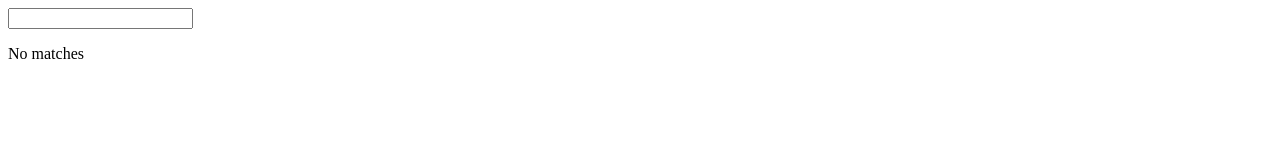
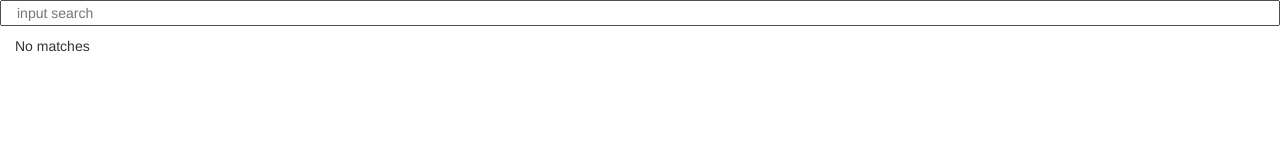
Before and after one commit to 34x/words, a plain HTML site: page index.html in a window 1280 px wide. Drawn offline with nearby package versions, Linux system fonts and the light colour scheme.

Commit message:
Update index.html

```diff
--- a/index.html
+++ b/index.html
@@ -1,18 +1,27 @@
 <!DOCTYPE html>
 <html>
 <head>
+    <meta charset="utf-8">
+    <meta http-equiv="X-UA-Compatible" content="IE=edge">
+    <meta name="viewport" content="width=device-width, initial-scale=1">
     <script src="https://cdn.jsdelivr.net/npm/vue"></script>
     <script src="words.js"></script>
+    <link rel="stylesheet" href="https://maxcdn.bootstrapcdn.com/bootstrap/3.3.7/css/bootstrap.min.css" integrity="sha384-BVYiiSIFeK1dGmJRAkycuHAHRg32OmUcww7on3RYdg4Va+PmSTsz/K68vbdEjh4u" crossorigin="anonymous">
     <title></title>
 </head>
 <body>
-<div id="app">
-    <input type="text" v-model="pattern" /> <span v-if="isSearching">Searching</span>
-    <div>
-        <ol>
-            <li v-for="word in matches">{{ word }}</li>
-        </ol>
-        <span v-if="0 == matches.length">No matches</span>
+<div id="app" class="container-fluid">
+    <div class="row">
+        <input type="text" v-model="pattern" class="col-sm-12" placeholder="input search"/>
+        <span v-if="isSearching">Searching</span>
+        <div class="col-sm-12">
+            <ol>
+                <template v-for="word in matches">
+                <li>{{ word }}</li>
+                </template>
+            </ol>
+            <span v-if="0 == matches.length">No matches</span>
+        </div>
     </div>
 </div>
 </body>
@@ -37,7 +46,7 @@ new Vue({
             for (var idx = 0; idx < this.pattern.length; idx++) {
                 searchPattern.push(this.pattern[idx]);
             }
-            var regexp = new RegExp('.*' + searchPattern.join('.*') + '.*');
+            var regexp = new RegExp('.*' + searchPattern.join('.*') + '.*', 'i');
             for (var wordIDX in words) {
                 var word = words[wordIDX];
                 if (regexp.test(word)) {
```
